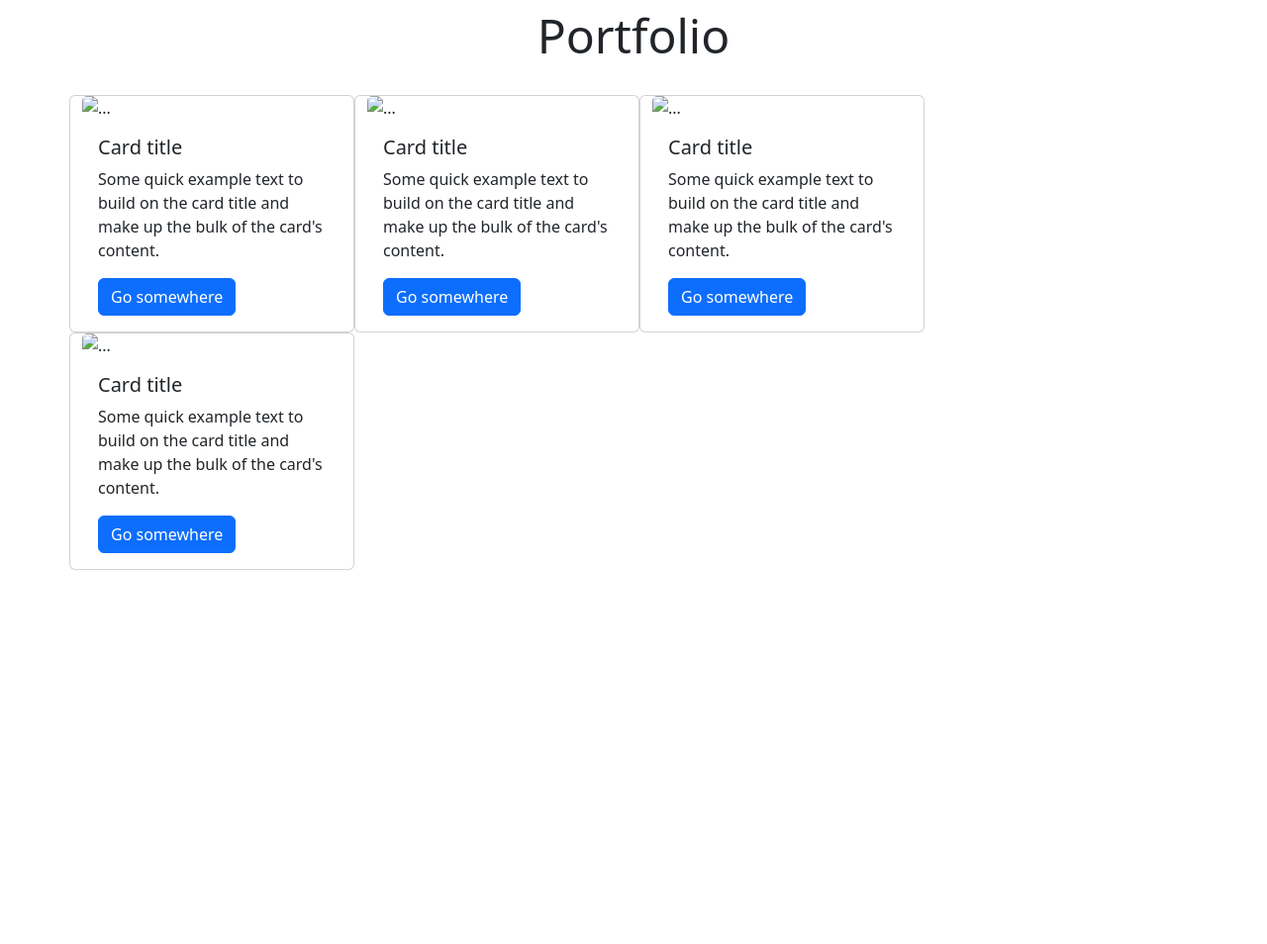
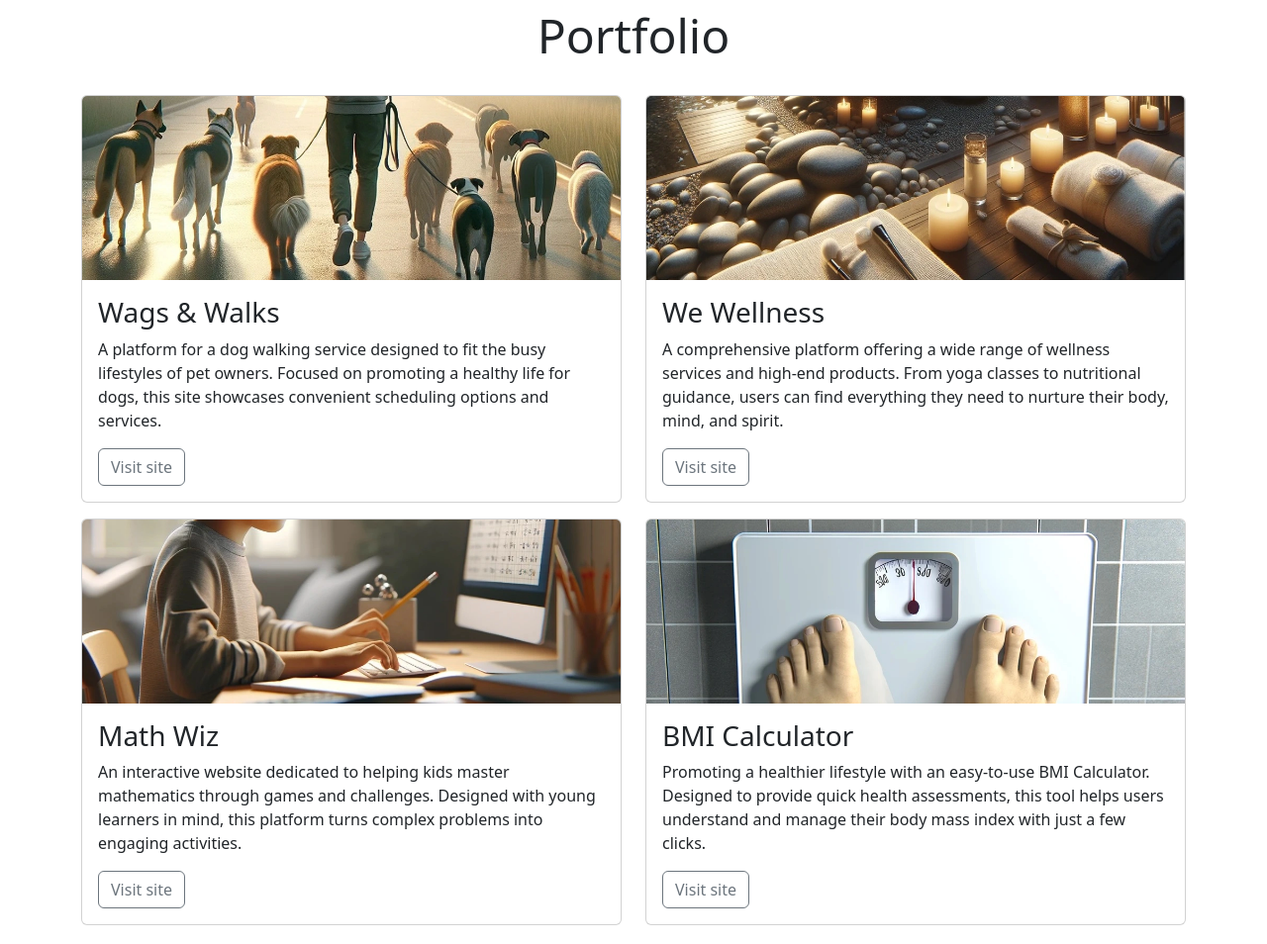
Before and after one commit to TonyD68-code/bootstrap1, a plain HTML site: page index.html in a window 1280 px wide. Shown: the part 900-1854 px from the top of the page at 99% size. Before the commit the page ends 1476 px from the top, so only its background shows below. Drawn offline with nearby package versions, Linux system fonts and the light colour scheme.

Commit message:
add contact section

```diff
--- a/index.html
+++ b/index.html
@@ -1,19 +1,22 @@
 <!DOCTYPE html>
 <html lang="en">
+
 <head>
     <meta charset="UTF-8">
     <meta name="viewport" content="width=device-width, initial-scale=1.0">
-    <title>Mei Wong Software Developer</title>
+    <title>Mei Wong | Software Developer</title>
     <!-- Bootstrap CSS Link -->
-    <link href="https://cdn.jsdelivr.net/npm/bootstrap@5.3.3/dist/css/bootstrap.min.css" rel="stylesheet" integrity="sha384-QWTKZyjpPEjISv5WaRU9OFeRpok6YctnYmDr5pNlyT2bRjXh0JMhjY6hW+ALEwIH" crossorigin="anonymous">
+    <link href="https://cdn.jsdelivr.net/npm/bootstrap@5.3.3/dist/css/bootstrap.min.css" rel="stylesheet"
+        integrity="sha384-QWTKZyjpPEjISv5WaRU9OFeRpok6YctnYmDr5pNlyT2bRjXh0JMhjY6hW+ALEwIH" crossorigin="anonymous">
+</head>
 
-</head>
 <body>
-    <!-- Bootstrap Navbar-->
     <nav class="navbar navbar-expand-sm bg-body-tertiary">
         <div class="container">
             <a class="navbar-brand" href="index.html">Mei Wong</a>
-          <button class="navbar-toggler" type="button" data-bs-toggle="collapse" data-bs-target="#navbarSupportedContent" aria-controls="navbarSupportedContent" aria-expanded="false" aria-label="Toggle navigation">
+            <button class="navbar-toggler" type="button" data-bs-toggle="collapse"
+                data-bs-target="#navbarSupportedContent" aria-controls="navbarSupportedContent" aria-expanded="false"
+                aria-label="Toggle navigation">
                 <span class="navbar-toggler-icon"></span>
             </button>
             <div class="collapse navbar-collapse" id="navbarSupportedContent">
@@ -24,20 +27,18 @@
                     <li class="nav-item">
                         <a class="nav-link" href="#about">About</a>
                     </li>
+
                     <li class="nav-item">
                         <a class="nav-link" href="#portfolio">Portfolio</a>
                     </li>
+
                     <li class="nav-item">
                         <a class="nav-link" href="#contact">Contact</a>
                     </li>
                 </ul>
-
             </div>
         </div>
     </nav>
-<!-- End Navbar-->
-
-
     <!-- header -->
     <header id="hero" class="container">
         <!-- section with hero image -->
@@ -101,63 +102,102 @@
             </div>
         </section>
         <!-- portfolio section starts here -->
-<section id="portfolio" class="container">
+        <section id="portfolio" class="container pb-4">
             <div class="row">
+                <!-- my-4 used to add top and bottom margin to heading -->
                 <div class="col-12 text-center my-4">
                     <h2 class="display-5">Portfolio</h2>
                 </div>
-
-<!--Card 1-->
-<div class="card" style="width: 18rem;">
-    <img src="..." class="card-img-top" alt="...">
+                <!-- cols for cards -->
+                <div class="col-12 col-md-6">
+                    <div class="card mb-3">
+                        <img src="assets/images/wags-and-walks.webp" class="card-img-top"
+                            alt="A man walking several dogs early in the morning">
                         <div class="card-body">
-      <h5 class="card-title">Card title</h5>
-      <p class="card-text">Some quick example text to build on the card title and make up the bulk of the card's content.</p>
-      <a href="#" class="btn btn-primary">Go somewhere</a>
+                            <h3 class="card-title">Wags & Walks</h3>
+                            <p class="card-text">A platform for a dog walking service designed to fit the busy
+                                lifestyles of pet
+                                owners. Focused on promoting a healthy life for dogs, this site showcases convenient
+                                scheduling
+                                options
+                                and services.</p>
+                            <a href="#" class="btn btn-outline-secondary">Visit site</a>
                         </div>
                     </div>
-
-  <!--card 2-->
-  <div class="card" style="width: 18rem;">
-    <img src="..." class="card-img-top" alt="...">
+                </div>
+                <div class="col-12 col-md-6">
+                    <div class="card mb-3">
+                        <img src="assets/images/we-wellness.webp" class="card-img-top"
+                            alt="A spa with candles towels and natural material">
                         <div class="card-body">
-      <h5 class="card-title">Card title</h5>
-      <p class="card-text">Some quick example text to build on the card title and make up the bulk of the card's content.</p>
-      <a href="#" class="btn btn-primary">Go somewhere</a>
+                            <h3 class="card-title">We Wellness</h3>
+                            <p class="card-text">A comprehensive platform offering a wide range of wellness services and
+                                high-end
+                                products. From yoga classes to nutritional guidance, users can find everything they need
+                                to
+                                nurture
+                                their body, mind, and spirit.</p>
+                            <a href="#" class="btn btn-outline-secondary">Visit site</a>
                         </div>
                     </div>
-
-  <!--Card 3-->
-  <div class="card" style="width: 18rem;">
-    <img src="..." class="card-img-top" alt="...">
+                </div>
+                <div class="col-12 col-md-6">
+                    <div class="card mb-3">
+                        <img src="assets/images/math-wiz.webp" class="card-img-top"
+                            alt="A child practicing math at a computer">
                         <div class="card-body">
-      <h5 class="card-title">Card title</h5>
-      <p class="card-text">Some quick example text to build on the card title and make up the bulk of the card's content.</p>
-      <a href="#" class="btn btn-primary">Go somewhere</a>
+                            <h3 class="card-title">Math Wiz</h3>
+                            <p class="card-text">An interactive website dedicated to helping kids master mathematics
+                                through
+                                games and
+                                challenges. Designed with young learners in mind, this platform turns complex problems
+                                into
+                                engaging
+                                activities. </p>
+                            <a href="#" class="btn btn-outline-secondary">Visit site</a>
                         </div>
                     </div>
-
-  <!-- Card 4-->
-
-  <div class="card" style="width: 18rem;">
-    <img src="..." class="card-img-top" alt="...">
+                </div>
+                <div class="col-12 col-md-6">
+                    <div class="card mb-3">
+                        <img src="assets/images/bmi-calculator.webp" class="card-img-top"
+                            alt="Weighing scales seen from the first person view of the person standing on the scales">
                         <div class="card-body">
-      <h5 class="card-title">Card title</h5>
-      <p class="card-text">Some quick example text to build on the card title and make up the bulk of the card's content.</p>
-      <a href="#" class="btn btn-primary">Go somewhere</a>
+                            <h3 class="card-title">BMI Calculator</h3>
+                            <p class="card-text">Promoting a healthier lifestyle with an easy-to-use BMI Calculator.
+                                Designed to
+                                provide quick health assessments, this tool helps users understand and manage their body
+                                mass
+                                index with
+                                just a few clicks.</p>
+                            <a href="#" class="btn btn-outline-secondary">Visit site</a>
                         </div>
                     </div>
-
-  <!-- End Cards-->
+                </div>
             </div>
         </section>
-
-
-
     </main>
 
 
-<!-- Bootstrap JS Link -->
-    <script src="https://cdn.jsdelivr.net/npm/bootstrap@5.3.3/dist/js/bootstrap.bundle.min.js" integrity="sha384-YvpcrYf0tY3lHB60NNkmXc5s9fDVZLESaAA55NDzOxhy9GkcIdslK1eN7N6jIeHz" crossorigin="anonymous"></script>
+    <!--Contact Section-->
+
+    <footer id="container" class="container">
+      <div class="row justify-content-center">
+<div class="col-12 text-center my-4">
+<h2 class="display-5">Contact</h2>
+<p class="mt4">Got questions or ideas? I'd love to hear from you! Whether you're interested in collaboration, have inquiries about my projects, or wish to request a copy of my CV, please don't hesitate to get in touch. I'm always open to discussing new opportunities and how we can work together to create something amazing!</p>
+
+</div>
+<div class="col-12 col-md-10 col-lg-8">
+<!--Add form here-->
+</div>
+
+      </div>
+    </footer>
+    <!-- Bootstrap JS Script-->
+    <script src="https://cdn.jsdelivr.net/npm/bootstrap@5.3.3/dist/js/bootstrap.bundle.min.js"
+        integrity="sha384-YvpcrYf0tY3lHB60NNkmXc5s9fDVZLESaAA55NDzOxhy9GkcIdslK1eN7N6jIeHz"
+        crossorigin="anonymous"></script>
 </body>
+
 </html>
```
Lines whose indentation alone changed are shown as unchanged.
